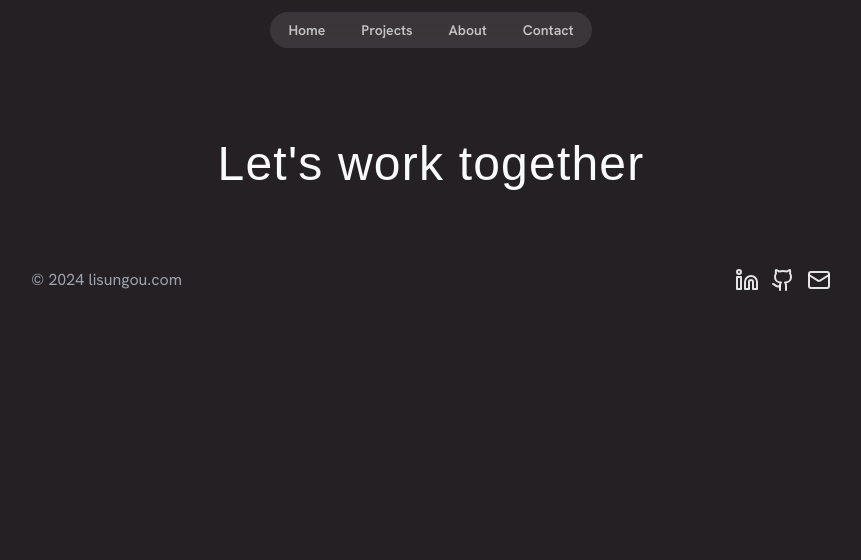
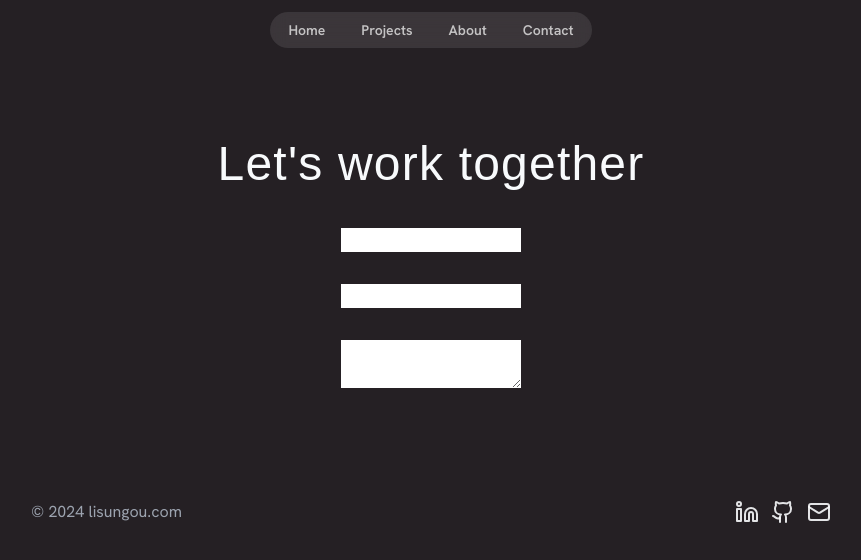
Before and after one commit to PeterOu8/Li-Sung-s-Portfolio, a Next.js app: page /contact in a window 1280 px wide. Shown: the top 560 px of the page, without its empty margins (209-1070 px from the left). Built offline with nearby package versions, Linux system fonts and the light colour scheme; a web font is replaced by a local one.

Commit message:
add useForm from react-hook-form, refactor button styling, and added project description

```diff
--- a/package.json
+++ b/package.json
@@ -21,6 +21,7 @@
     "next": "14.2.5",
     "react": "^18",
     "react-dom": "^18",
+    "react-hook-form": "^7.53.2",
     "tailwind-merge": "^2.5.4",
     "tailwindcss-animate": "^1.0.7",
     "zod": "^3.23.8"
--- a/src/app/contact/page.tsx
+++ b/src/app/contact/page.tsx
@@ -1,7 +1,10 @@
+import { ContactForm } from "@/components/ContactForm";
+
 export default function ContactPage() {
     return (
-        <section className="flex flex-col items-center gap-10">
+        <section className="container flex flex-col items-center gap-10">
             <h1 className="title text-5xl">Let&apos;s work together</h1>
+            <ContactForm />
         </section>
     );
 }
--- /dev/null
+++ b/src/components/ContactForm.tsx
@@ -0,0 +1,13 @@
+import { useForm, SubmitHandler } from "react-hook-form"
+
+export const ContactForm = () => {
+
+    return(
+        <form className="flex flex-col gap-8">
+            <input type="text" />
+            <input type="text" />
+            <textarea />
+            <button type="submit"></button>
+        </form>
+    );
+}
--- a/src/components/Hero.tsx
+++ b/src/components/Hero.tsx
@@ -31,7 +31,7 @@ export const HeroSection = () => {
                     <p className="mt-2">I’m a software engineer fueled by caffeine and late-night coding sessions.</p>
                     <div className="flex flex-row items-center mt-4">
                         <Link href="/Resume.pdf" target="_blank">
-                            <Button className="muted-border bg-background hover:bg-foreground/20 transition duration-300">
+                            <Button>
                                 <span className="font-semibold">Resume</span>
                                 <FileDown />
                             </Button>
--- a/src/components/ui/button.tsx
+++ b/src/components/ui/button.tsx
@@ -5,20 +5,17 @@ import { cva, type VariantProps } from "class-variance-authority"
 import { cn } from "@/lib/utils"
 
 const buttonVariants = cva(
-  "inline-flex items-center justify-center gap-2 whitespace-nowrap rounded-md text-sm font-medium transition-colors focus-visible:outline-none focus-visible:ring-1 focus-visible:ring-slate-950 disabled:pointer-events-none disabled:opacity-50 [&_svg]:pointer-events-none [&_svg]:size-4 [&_svg]:shrink-0 dark:focus-visible:ring-slate-300",
+  "inline-flex items-center justify-center gap-2 whitespace-nowrap rounded-md text-sm font-medium transition-colors focus-visible:outline-none focus-visible:ring-1 focus-visible:ring-slate-950 disabled:pointer-events-none disabled:opacity-50 [&_svg]:pointer-events-none [&_svg]:size-4 [&_svg]:shrink-0",
   {
     variants: {
       variant: {
         default:
-          "bg-slate-900 text-slate-50 shadow hover:bg-slate-900/90 dark:bg-slate-50 dark:text-slate-900 dark:hover:bg-slate-50/90",
+          "bg-background text-foreground border border-muted/50 rounded-lg shadow hover:bg-foreground/20 transition duration-300",
         destructive:
           "bg-red-500 text-slate-50 shadow-sm hover:bg-red-500/90 dark:bg-red-900 dark:text-slate-50 dark:hover:bg-red-900/90",
         outline:
-          "border border-slate-200 shadow-sm hover:bg-slate-100 hover:text-slate-900 dark:border-slate-300 dark:bg-slate-950 dark:hover:bg-slate-800 dark:hover:text-slate-50",
-        secondary:
-          "bg-slate-100 text-slate-900 shadow-sm hover:bg-slate-100/80 dark:bg-slate-800 dark:text-slate-50 dark:hover:bg-slate-800/80",
-        ghost: "hover:bg-slate-100 hover:text-slate-900 dark:hover:bg-slate-800 dark:hover:text-slate-50",
-        link: "text-slate-900 underline-offset-4 hover:underline dark:text-slate-50",
+          "border border-muted/50 rounded-xl shadow hover:text-slate-900",
+        link: "text-primary underline-offset-4 hover:underline",
       },
       size: {
         default: "h-9 px-4 py-2",
--- a/src/data/projects.json
+++ b/src/data/projects.json
@@ -31,7 +31,7 @@
         },
         {
             "name": "Portfolio",
-            "description": "My personal Portfolio",
+            "description": "Dynamic front-end portfolio designed to showcase my development skills and modern UI practices, highlighting expertise in building responsive applications.",
             "href": "https://www.lisungou.com/",
             "image": "/blotztask.png",
             "tags": [
```
Also changed, not shown: 1 other file (tests, documents, lock files or other folders).
